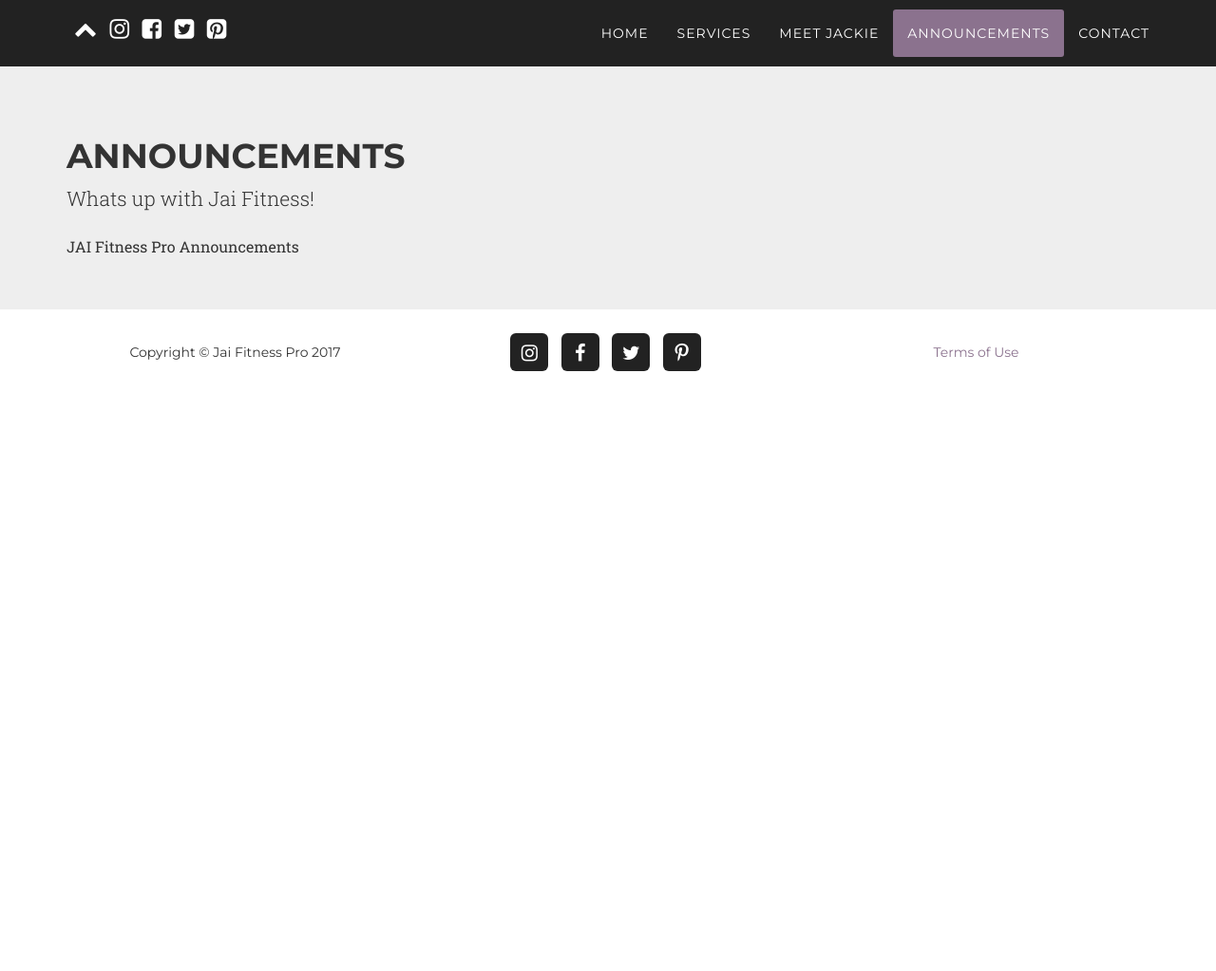
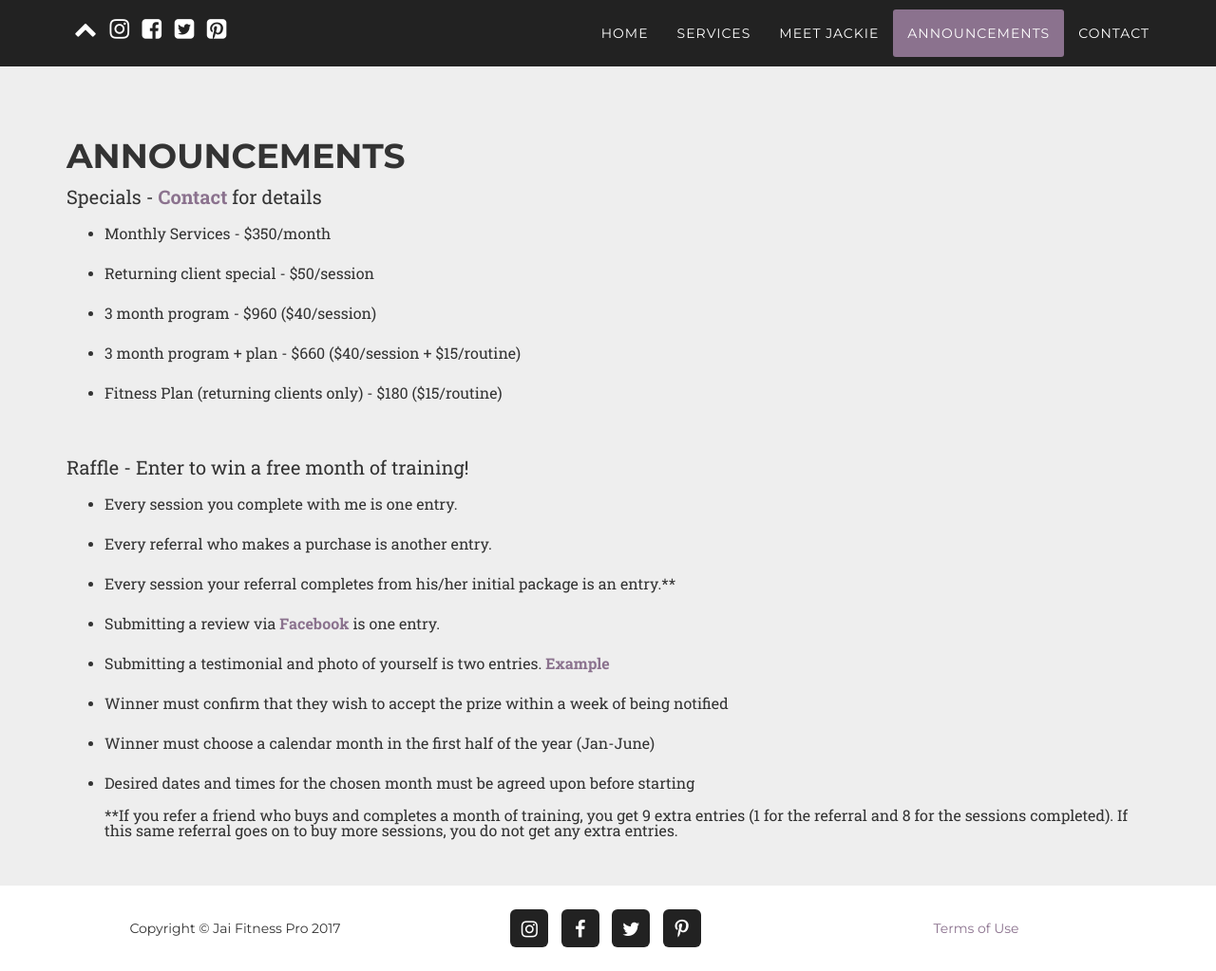
Before and after one commit to lchambers6/JaiFitness, a plain HTML site: page announcements.html in a window 1280 px wide. Shown: the whole page at 95% size. Before the commit the page ends 800 px from the top, so only its background shows below. Drawn offline with nearby package versions, Linux system fonts and the light colour scheme; a web font is replaced by a local one.

Commit message:
added annoucments

```diff
--- a/announcements.html
+++ b/announcements.html
@@ -99,8 +99,32 @@
                         <div class="row">
                             <div class="col-lg-12">
                                 <h1 class="section-heading">Announcements</h1>
-                                <p class="lead section-lead">Whats up with Jai Fitness!</p>
-                                <p class="section-paragraph">JAI Fitness Pro Announcements</p>
+                                <p class="section-paragraph" id="headSubtitles">Specials - <span style="color:#8B728E; font-weight: bold;"> <a href="index.html#contact">Contact</a></span> for details</p>
+                                <p class="section-paragraph">
+                                    <ul>
+                                        <li><p>Monthly Services - $350/month</p></li>
+                                        <li><p>Returning client special - $50/session</p></li>
+                                        <li><p>3 month program - $960 ($40/session)</p></li>
+                                        <li><p>3 month program + plan - $660 ($40/session + $15/routine)</p></li>
+                                        <li><p>Fitness Plan (returning clients only) - $180 ($15/routine)</p></li>
+                                    </ul>
+                                </p>
+                                <br>
+                                <br>
+                                <p class="section-paragraph" id="headSubtitles">Raffle - Enter to win a free month of training!</p>
+                                <p class="section-paragraph">
+                                    <ul>
+                                        <li><p>Every session you complete with me is one entry.</p></li>
+                                        <li><p>Every referral who makes a purchase is another entry.</p></li>
+                                        <li><p>Every session your referral completes from his/her initial package is an entry.**</p></li>
+                                        <li><p>Submitting a review via <span style="color:#8B728E; font-weight: bold;"> <a href="https://www.facebook.com/jaifitnesspro/reviews/">Facebook</a></span> is one entry.</p></li>
+                                        <li><p>Submitting a testimonial and photo of yourself is two entries. <span style="color:#8B728E; font-weight: bold;"> <a href="index.html#Testimonials">Example</a></span></p></li>
+                                        <li><p>Winner must confirm that they wish to accept the prize within a week of being notified</p></li>
+                                        <li><p>Winner must choose a calendar month in the first half of the year (Jan-June)</p></li>
+                                        <li><p>Desired dates and times for the chosen month must be agreed upon before starting</p></li>
+                                        <p class="footnote">**If you refer a friend who buys and completes a month of training, you get 9 extra entries (1 for the referral and 8 for the sessions completed). If this same referral goes on to buy more sessions, you do not get any extra entries.</p>
+                                    </ul>
+                                </p>
                             </div>
                         </div>
                     </div>
--- a/css/agency.css
+++ b/css/agency.css
@@ -199,6 +199,14 @@ fieldset[disabled] .btn-xl.active {
 }
 #meetDescription {
   margin: 15px;
+}
+#headSubtitles {
+  font-size: 20px;
+  line-height: 25px;
+}
+.footnote {
+  line-height: 16px;
+  font-size: 14
 }
 @media (min-width: 768px) {
   .navbar-custom {
@@ -847,6 +855,9 @@ body {
     margin: 25px 0px 25px 0px;
     padding: 0px;
   }
+  h1 {
+    font-size: 30px;
+  }
 }
 #summaryInfo{
   margin-bottom:35px;
```
Also changed, not shown: services.html (+2 -3 lines).
